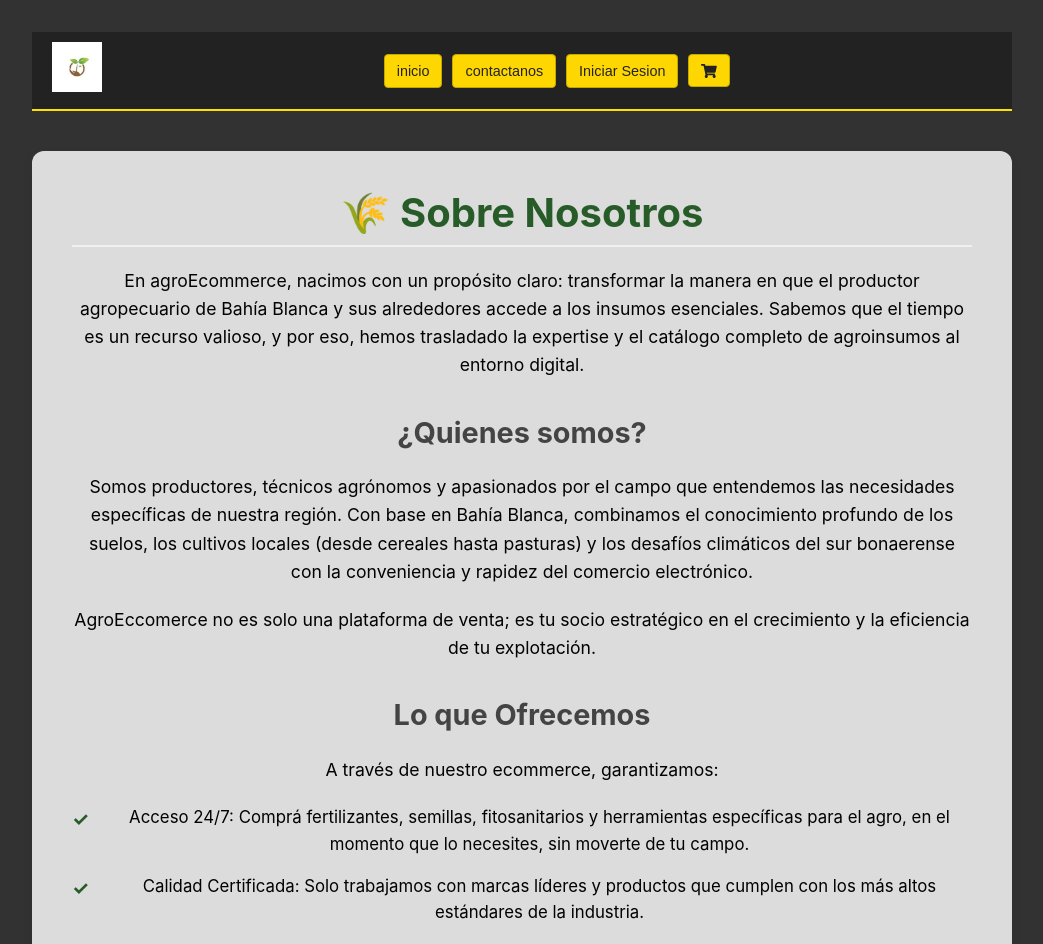
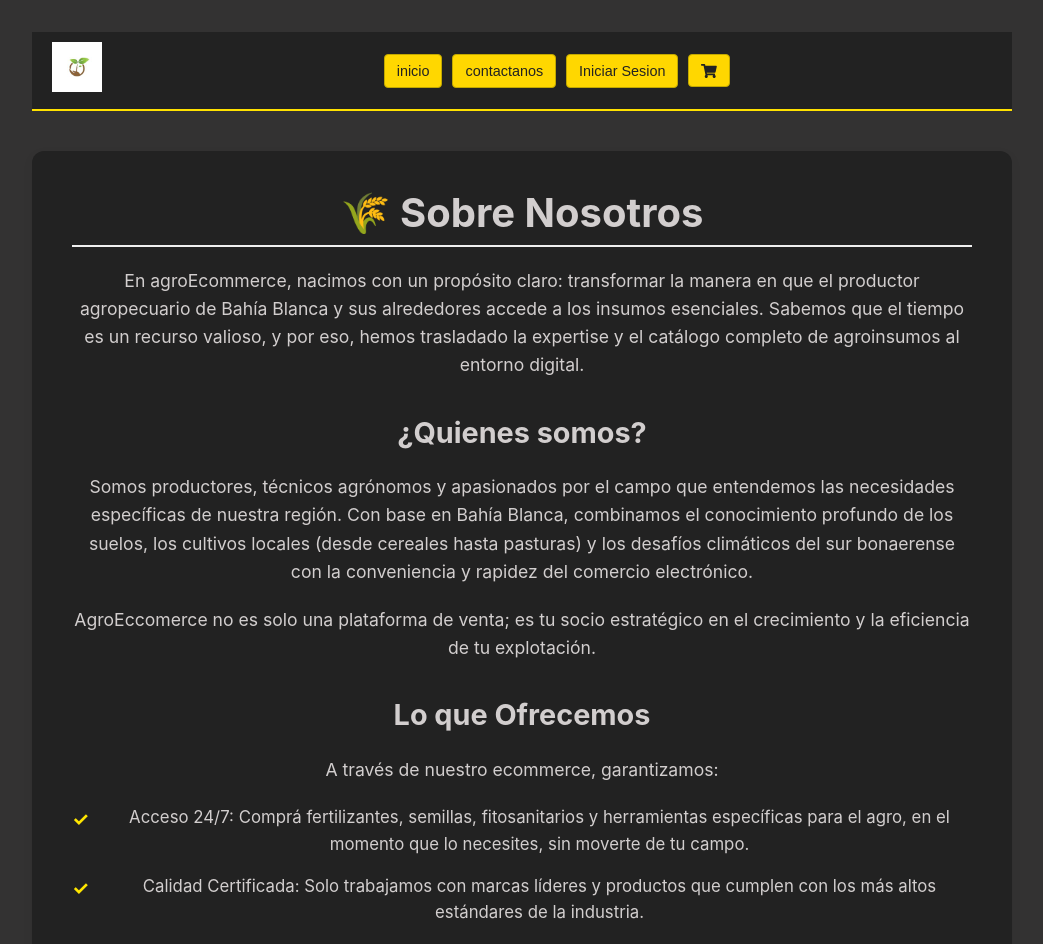
Before and after one commit to brunofernandez87/Eccomerce-Frontend, a React (Vite) app: page /aboutUs in a window 1280 px wide. Shown: the top 944 px of the page, without its empty margins (118-1161 px from the left). Built offline with nearby package versions, Linux system fonts and the light colour scheme.

Commit message:
cambio de estilo en about us

```diff
--- a/src/styles/aboutUs.css
+++ b/src/styles/aboutUs.css
@@ -1,19 +1,19 @@
 .Card-aboutUs {
   max-width: 900px;
-  background-color: #f0f0f0e5;
+  background-color: #222222;
   border-radius: 12px;
   box-shadow: 0 4px 12px rgba(0, 0, 0, 0.05);
   margin: 40px auto;
   padding: 40px;
   font-family: -apple-system, BlinkMacSystemFont, "Segoe UI", Roboto, Helvetica,
     Arial, sans-serif;
-  color: #020202;
+  color: #d2cece;
   line-height: 1.6;
 }
 
 .Card-aboutUs h1 {
   font-size: 2.5rem;
-  color: #275c29;
+  color: #d2cece;
   margin-top: 0;
   margin-bottom: 20px;
   border-bottom: 2px solid #f0f0f0;
@@ -22,7 +22,7 @@
 
 .Card-aboutUs h2 {
   font-size: 1.8rem;
-  color: #444444;
+  color: #d2cece;
   margin-top: 30px;
   margin-bottom: 15px;
 }
@@ -49,7 +49,7 @@
   position: absolute;
   left: 0;
   top: 0;
-  color: #275c29;
+  color: #ffe600;
   font-weight: bold;
   font-size: 1.2rem;
 }
```
